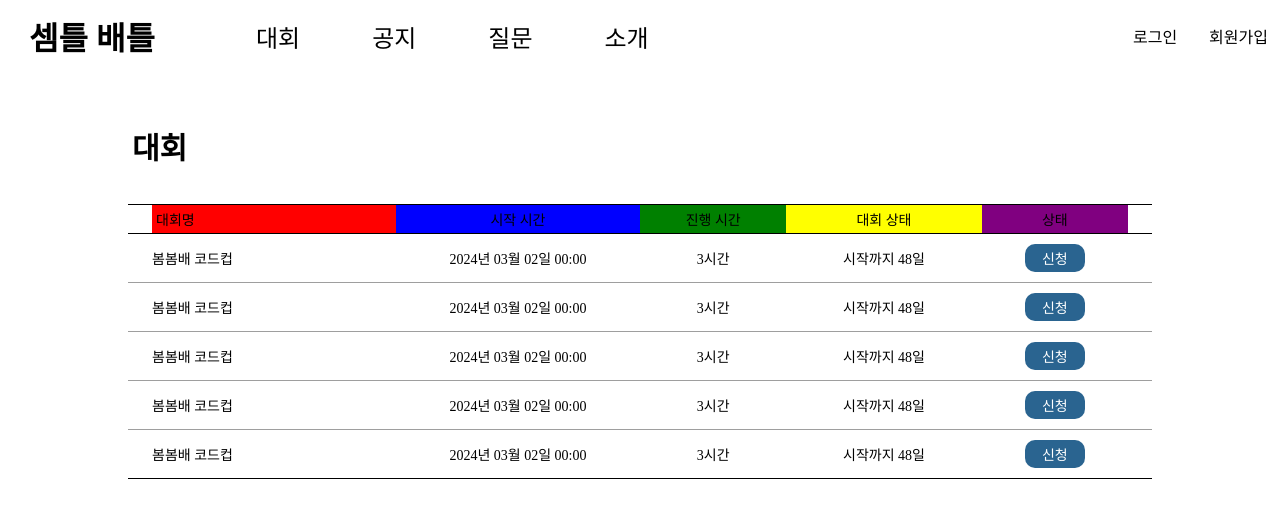
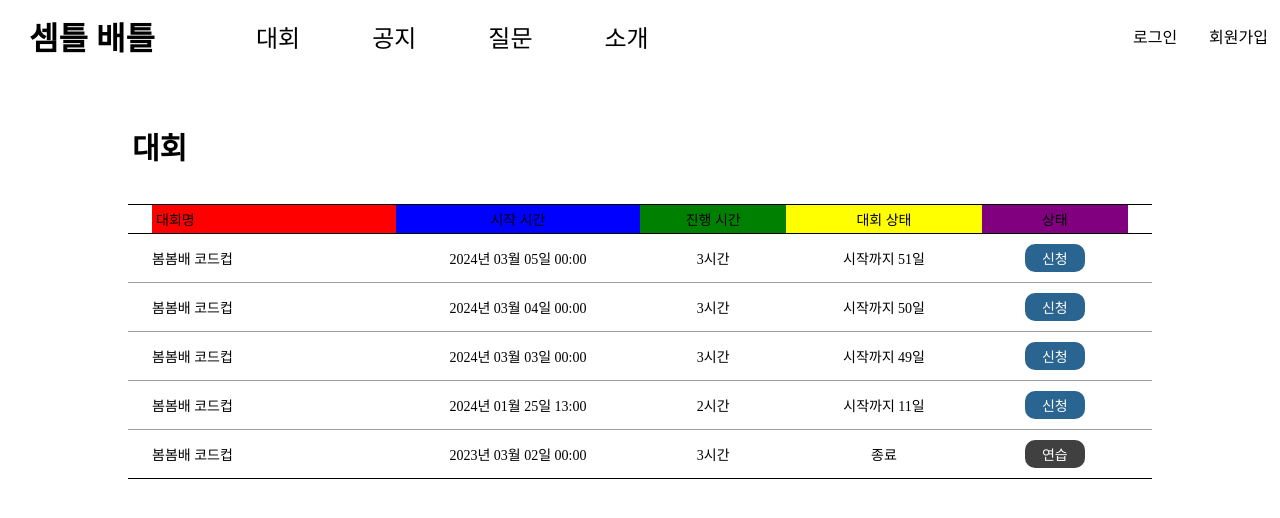
Before and after one commit to Semteul-Battle/Semteul-Battle-FE, a React (Create React App) app: page /battle in a window 1280 px wide. Shown: the top 518 px of the page. Built offline with nearby package versions, Linux system fonts and the light colour scheme.

Commit message:
[add] 대회 리스트 정렬 기능 구현

```diff
--- a/src/pages/Battle/index.jsx
+++ b/src/pages/Battle/index.jsx
@@ -1,4 +1,4 @@
-import React from 'react';
+import React, { useState, useEffect } from 'react';
 import {
   BattleButton,
   BattleDuration,
@@ -16,45 +16,65 @@ import BattleContent from '@pages/Battle/BattleContent';
 
 // erd 대회 테이블 state 삭제
 
-const Battles = [
+const Battle = () => {
+  const [battles, setBattles] = useState([]);
+
+  useEffect(() => {
+    const rawBattles = [
       {
         id: 1,
         name: '봄봄배 코드컵',
         autority: 1,
-    start: new Date('2024-03-01T15:00'),
-    end: new Date('2024-03-01T18:00'),
+        start: new Date('2024-01-25T04:00'),
+        end: new Date('2024-01-25T06:00'),
       },
       {
         id: 2,
         name: '봄봄배 코드컵',
         autority: 1,
-    start: new Date('2024-03-01T15:00'),
-    end: new Date('2024-03-01T18:00'),
+        start: new Date('2023-03-01T15:00'),
+        end: new Date('2023-03-01T18:00'),
       },
       {
         id: 3,
         name: '봄봄배 코드컵',
         autority: 1,
-    start: new Date('2024-03-01T15:00'),
-    end: new Date('2024-03-01T18:00'),
+        start: new Date('2024-03-02T15:00'),
+        end: new Date('2024-03-02T18:00'),
       },
       {
         id: 4,
         name: '봄봄배 코드컵',
         autority: 1,
-    start: new Date('2024-03-01T15:00'),
-    end: new Date('2024-03-01T18:00'),
+        start: new Date('2024-03-03T15:00'),
+        end: new Date('2024-03-03T18:00'),
       },
       {
         id: 5,
         name: '봄봄배 코드컵',
         autority: 1,
-    start: new Date('2024-03-01T15:00'),
-    end: new Date('2024-03-01T18:00'),
+        start: new Date('2024-03-04T15:00'),
+        end: new Date('2024-03-04T18:00'),
       },
     ];
 
-const Battle = () => {
+    const sortBattles = [...rawBattles];
+    const currentTime = new Date();
+    sortBattles.sort((left, right) => {
+      const leftStatus =
+        left.end < currentTime ? 2 : left.start > currentTime ? 1 : 0;
+      const rightStatus =
+        right.end < currentTime ? 2 : right.start > currentTime ? 1 : 0;
+
+      if (leftStatus !== rightStatus) {
+        return leftStatus - rightStatus;
+      }
+      return right.start - left.start;
+    });
+
+    setBattles([...sortBattles]);
+  }, []);
+
   return (
     <FlexBox>
       <BattleWrapper>
@@ -81,7 +101,7 @@ const Battle = () => {
           </BattleInfoWrapper>
         </BattleListWrapper>
         <BattleList>
-          {Battles.map((battle) => (
+          {battles.map((battle) => (
             <BattleContent key={battle.id} battle={battle} />
           ))}
         </BattleList>
```
Lines whose indentation alone changed are shown as unchanged.
